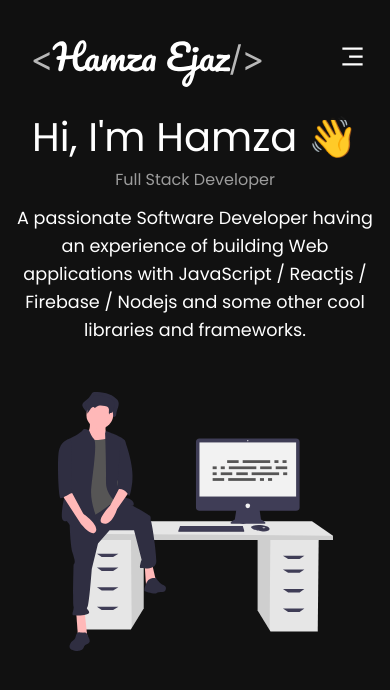
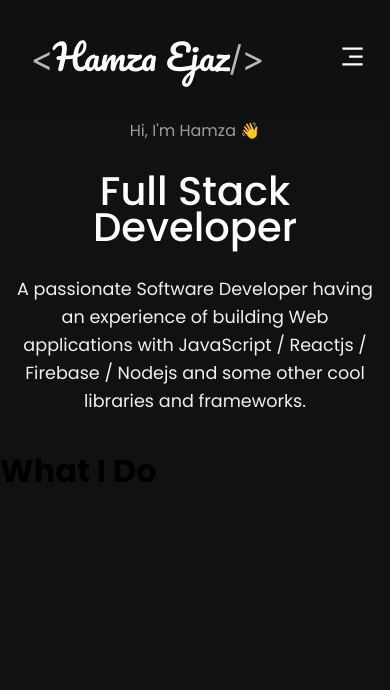
Before and after one commit to hamzaejaz787/Portfolio, a React (Vite) app: page / in a window 390 px wide. Shown: the top 690 px of the page. Built offline with nearby package versions, Linux system fonts and the light colour scheme.

Commit message:
ui changes

```diff
--- a/src/components/Intro/Intro.jsx
+++ /dev/null
@@ -1,27 +0,0 @@
-import illustration from "../../assets/illustration.svg";
-import "./intro.css";
-
-const Intro = () => {
-  return (
-    <>
-      <section className="intro">
-        <div className="intro__wrapper-text">
-          <h1>Hi, I'm Hamza 👋</h1>
-          <small>Full Stack Developer</small>
-
-          <p>
-            A passionate Software Developer having an experience of building Web
-            applications with JavaScript / Reactjs / Firebase / Nodejs and some
-            other cool libraries and frameworks.
-          </p>
-        </div>
-
-        <div className="intro__image">
-          <img src={illustration} alt="" />
-        </div>
-      </section>
-    </>
-  );
-};
-
-export default Intro;
--- a/src/components/Header/Header.jsx
+++ b/src/containers/Header/Header.jsx
@@ -1,6 +1,6 @@
 import { useState } from "react";
 import Headroom from "react-headroom";
-import Navbar from "../Navbar/Navbar";
+import Navbar from "../../components/Navbar/Navbar";
 
 import logo from "../../assets/logo.svg";
 import { RiMenu3Line, RiCloseLine } from "react-icons/ri";
--- /dev/null
+++ b/src/containers/Intro/Intro.jsx
@@ -0,0 +1,20 @@
+import "./intro.css";
+
+const Intro = () => {
+  return (
+    <>
+      <section className="intro">
+        <small>Hi, I'm Hamza 👋</small>
+        <h1>Full Stack Developer</h1>
+
+        <p>
+          A passionate Software Developer having an experience of building Web
+          applications with JavaScript / Reactjs / Firebase / Nodejs and some
+          other cool libraries and frameworks.
+        </p>
+      </section>
+    </>
+  );
+};
+
+export default Intro;
--- a/src/components/Intro/intro.css
+++ b/src/containers/Intro/intro.css
@@ -1,73 +1,72 @@
 .intro {
   display: flex;
+  flex-direction: column;
   align-items: center;
   justify-content: space-around;
   padding: 0 3em;
-  margin-top: 2.5em;
+  margin-top: 10%;
 }
 
-.intro__wrapper-text {
-  max-width: 565px;
-  width: 100%;
+.intro h1 {
+  color: #fff;
+  font-size: 3rem;
+  line-height: 2rem;
+  margin: 0.75em 0;
+  font-weight: 500;
 }
 
-.intro__wrapper-text h1 {
-  color: #fff;
-  font-size: 3rem;
-  line-height: 2.75rem;
-  font-weight: 400;
-}
-
-.intro__wrapper-text small {
+.intro small {
   display: block;
   font-size: 1.5rem;
   font-weight: 400;
   color: #9c9c9c;
-  margin: 0.75em 0;
 }
 
-.intro__wrapper-text p {
-  font-size: 1.2rem;
+.intro p {
+  font-size: 1rem;
   line-height: 2rem;
-  color: #fff;
+  color: #f0f0f0;
+  max-width: 575px;
+  width: 100%;
+  text-align: center;
 }
 
-.intro__image {
+/* .intro__image {
   padding: 1em;
 }
 
 .intro__image img {
   width: 100%;
-  max-width: 500px;
-}
+  min-width: 450px;
+} */
 
 @media screen and (max-width: 800px) {
   .intro {
     flex-direction: column;
   }
 
-  .intro__wrapper-text {
+  .intro {
     text-align: center;
     margin-bottom: 2em;
   }
 
-  .intro__wrapper-text h1 {
+  .intro h1 {
     font-size: 2.75rem;
     line-height: 2.25rem;
   }
 
-  .intro__wrapper-text small {
+  .intro small {
     font-size: 1.2rem;
   }
 
-  .intro__wrapper-text p {
+  .intro p {
     font-size: 1.2rem;
     line-height: 1.75rem;
   }
-
+  /*
   .intro__image img {
     max-width: 320px;
-  }
+  } */
 }
 
 @media screen and (max-width: 500px) {
@@ -75,21 +74,21 @@
     padding: 0 1em;
   }
 
-  .intro__wrapper-text h1 {
+  .intro h1 {
     font-size: 2.5rem;
     line-height: 2.25rem;
   }
 
-  .intro__wrapper-text small {
+  .intro small {
     font-size: 1rem;
   }
 
-  .intro__wrapper-text p {
+  .intro p {
     font-size: 1.1rem;
     line-height: 1.75rem;
   }
-
+  /*
   .intro__image img {
     max-width: 275px;
-  }
+  } */
 }
--- a/src/containers/Main.jsx
+++ b/src/containers/Main.jsx
@@ -1,5 +1,6 @@
-import Header from "../components/Header/Header";
-import Intro from "../components/Intro/Intro";
+import Header from "./Header/Header";
+import Intro from "./Intro/Intro";
+import Skills from "./Skills/Skills";
 import "./main.css";
 
 const Main = () => {
@@ -7,6 +8,7 @@ const Main = () => {
     <>
       <Header />
       <Intro />
+      <Skills />
     </>
   );
 };
--- /dev/null
+++ b/src/containers/Skills/Skills.jsx
@@ -0,0 +1,11 @@
+import "./skills.css";
+
+const Skills = () => {
+  return (
+    <div id="skills">
+      <h1>What I Do</h1>
+    </div>
+  );
+};
+
+export default Skills;
--- a/src/index.css
+++ b/src/index.css
@@ -4,6 +4,10 @@
   margin: 0;
   padding: 0;
   box-sizing: border-box;
+}
+
+html {
+  scroll-behavior: smooth;
 }
 
 body {
```
Also changed, not shown: src/assets/Wireframe - 1.png (added), src/assets/illustration.svg, src/containers/Header/header.css (renamed from src/components/Header/header.css), src/containers/Skills/skills.css (added).
